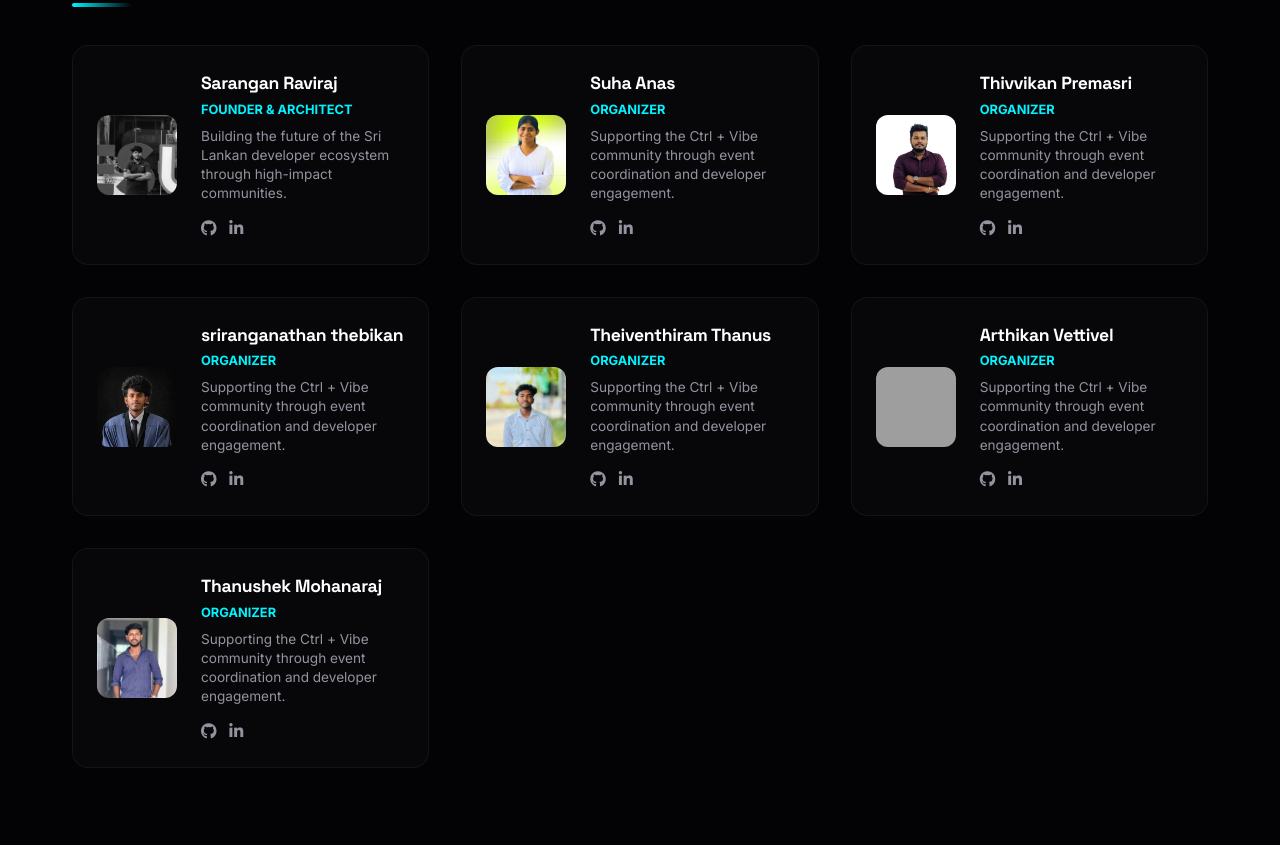
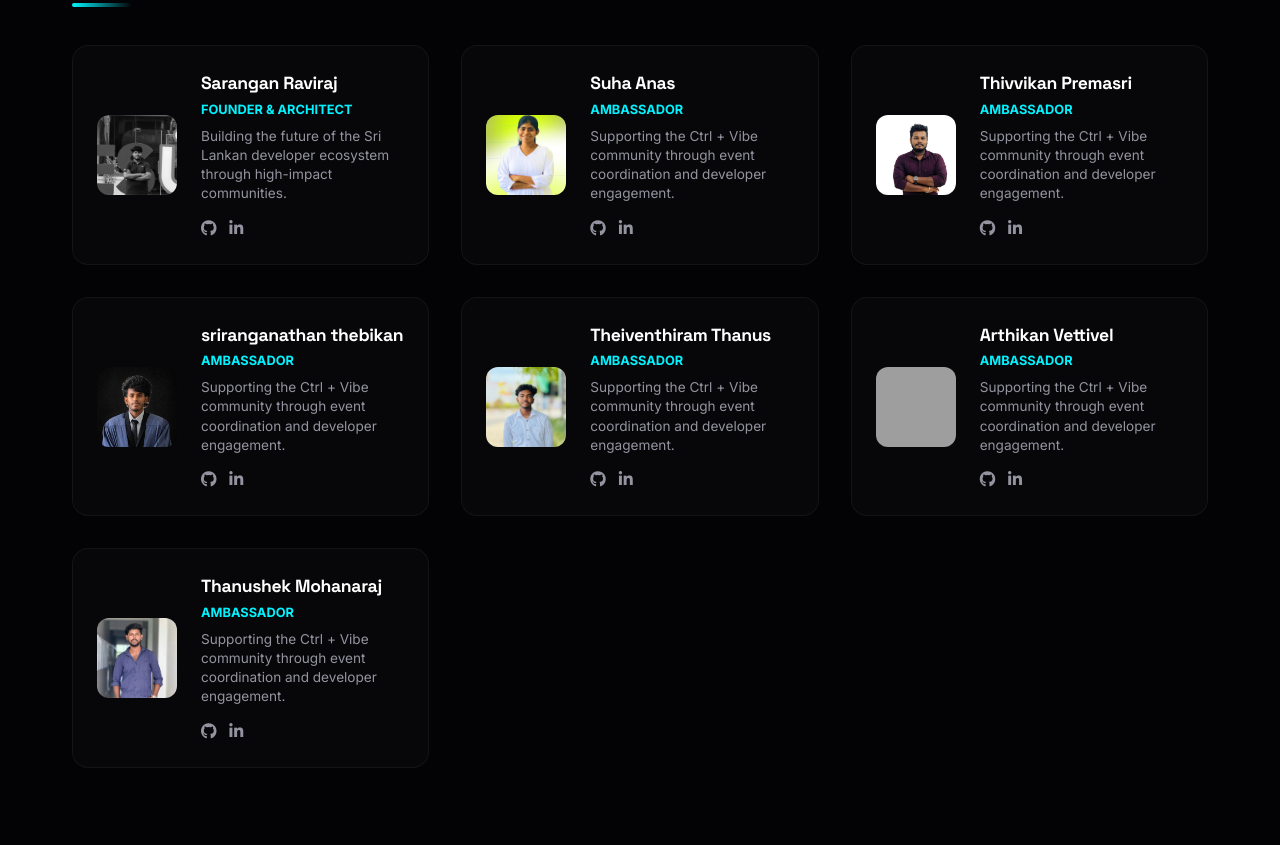
Before and after one commit to ctrlplusvibe/website-, a website: page event-details.html in a window 1280 px wide. Shown: the part 3742-4587 px from the top of the page. Drawn offline with Linux system fonts and the light colour scheme; grey boxes are pictures that could not be loaded.

Commit message:
Update organizer roles to ambassadors

```diff
--- a/event-details.html
+++ b/event-details.html
@@ -355,7 +355,7 @@
                     </div>
                     <div class="organizer-details">
                         <h3>Suha Anas</h3>
-                        <span class="role">Organizer</span>
+                        <span class="role">Ambassador</span>
                         <p>Supporting the Ctrl + Vibe community through event coordination and developer engagement.</p>
                         <div class="organizer-socials">
                             <a href="https://github.com/suhaanas" target="_blank" rel="noopener noreferrer" aria-label="Suha Anas GitHub"><i class="fa-brands fa-github"></i></a>
@@ -370,7 +370,7 @@
                     </div>
                     <div class="organizer-details">
                         <h3>Thivvikan Premasri</h3>
-                        <span class="role">Organizer</span>
+                        <span class="role">Ambassador</span>
                         <p>Supporting the Ctrl + Vibe community through event coordination and developer engagement.</p>
                         <div class="organizer-socials">
                             <a href="https://github.com/Thivvikan" target="_blank" rel="noopener noreferrer" aria-label="Thivvikan Premasri GitHub"><i class="fa-brands fa-github"></i></a>
@@ -385,7 +385,7 @@
                     </div>
                     <div class="organizer-details">
                         <h3>sriranganathan thebikan</h3>
-                        <span class="role">Organizer</span>
+                        <span class="role">Ambassador</span>
                         <p>Supporting the Ctrl + Vibe community through event coordination and developer engagement.</p>
                         <div class="organizer-socials">
                             <a href="https://github.com/theby2006" target="_blank" rel="noopener noreferrer" aria-label="sriranganathan thebikan GitHub"><i class="fa-brands fa-github"></i></a>
@@ -400,7 +400,7 @@
                     </div>
                     <div class="organizer-details">
                         <h3>Theiventhiram Thanus</h3>
-                        <span class="role">Organizer</span>
+                        <span class="role">Ambassador</span>
                         <p>Supporting the Ctrl + Vibe community through event coordination and developer engagement.</p>
                         <div class="organizer-socials">
                             <a href="https://github.com/TheiventhiramThanus" target="_blank" rel="noopener noreferrer" aria-label="Theiventhiram Thanus GitHub"><i class="fa-brands fa-github"></i></a>
@@ -415,7 +415,7 @@
                     </div>
                     <div class="organizer-details">
                         <h3>Arthikan Vettivel</h3>
-                        <span class="role">Organizer</span>
+                        <span class="role">Ambassador</span>
                         <p>Supporting the Ctrl + Vibe community through event coordination and developer engagement.</p>
                         <div class="organizer-socials">
                             <a href="https://github.com/arthikandev" target="_blank" rel="noopener noreferrer" aria-label="Arthikan Vettivel GitHub"><i class="fa-brands fa-github"></i></a>
@@ -430,7 +430,7 @@
                     </div>
                     <div class="organizer-details">
                         <h3>Thanushek Mohanaraj</h3>
-                        <span class="role">Organizer</span>
+                        <span class="role">Ambassador</span>
                         <p>Supporting the Ctrl + Vibe community through event coordination and developer engagement.</p>
                         <div class="organizer-socials">
                             <a href="https://github.com/Thanushek" target="_blank" rel="noopener noreferrer" aria-label="Thanushek Mohanaraj GitHub"><i class="fa-brands fa-github"></i></a>
```
